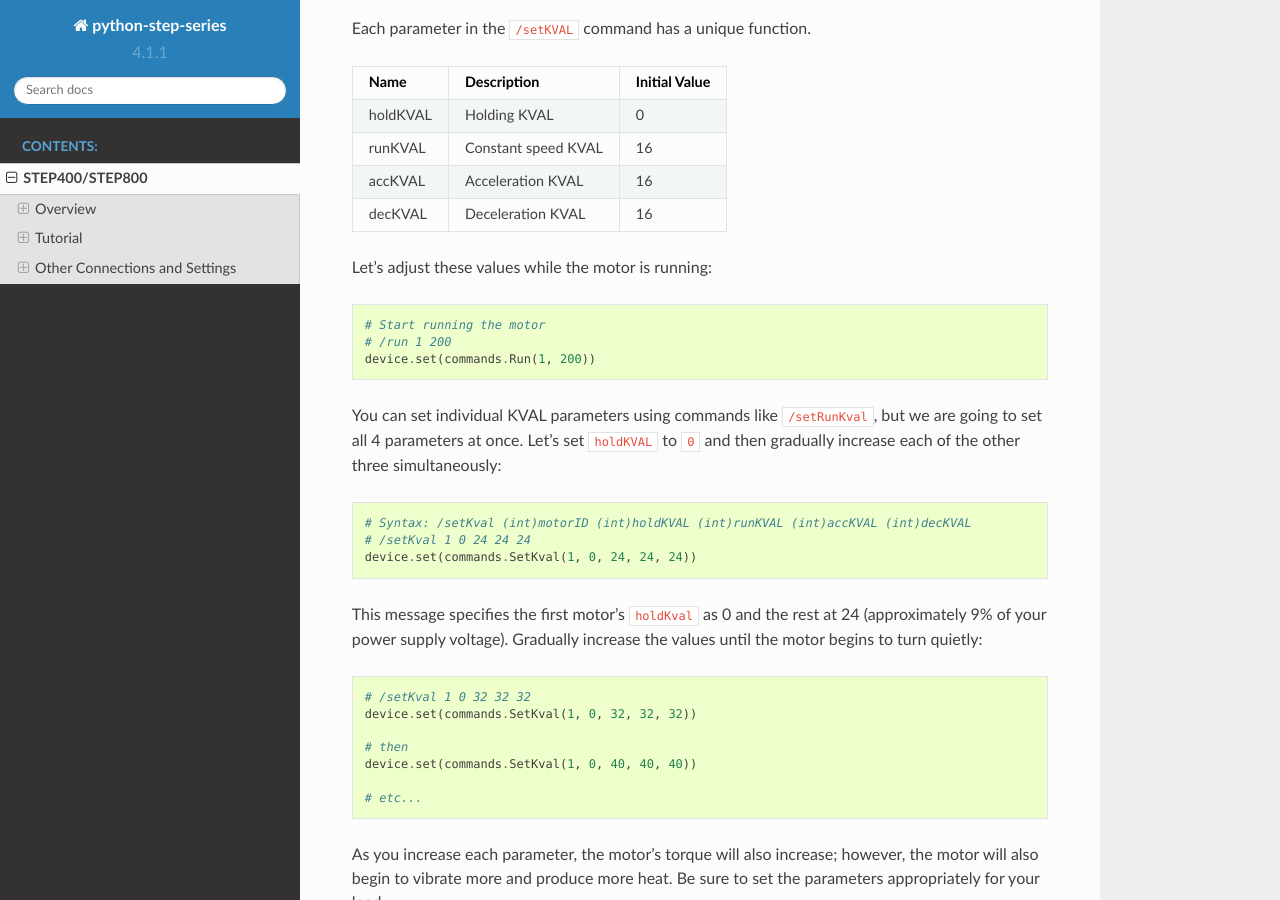
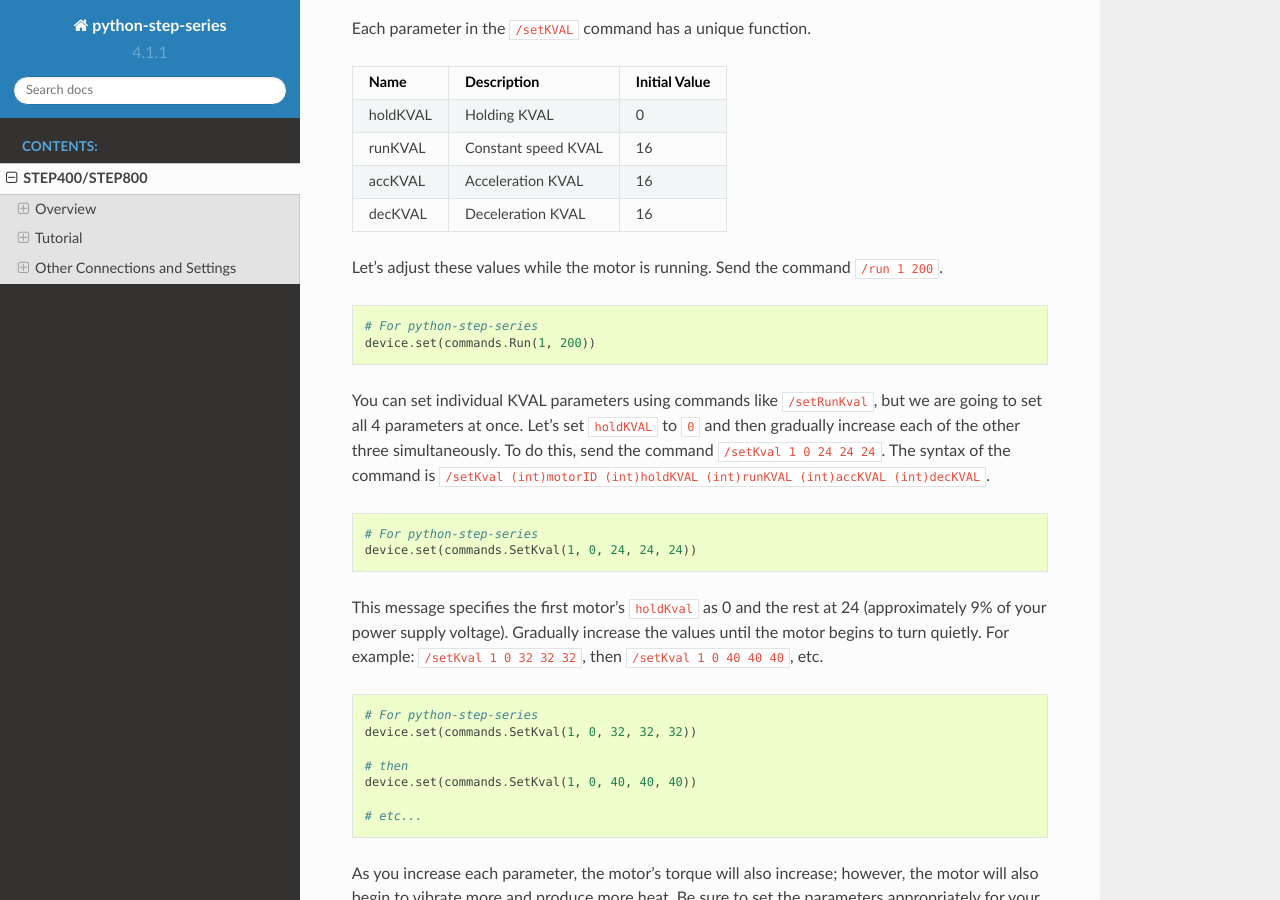
Before and after one commit to ponoor/python-step-series, a Sphinx documentation site: the page built from docs/step-series.rst, in a window 1280 px wide and 900 px high, scrolled down 11757 px. Built offline with Sphinx 7.4.7 and the Read the Docs theme 2.0.0, drawn with Linux system fonts in a browser that asks for light colours; some of the changed text lies outside the part shown.

Commit message:
Clarify the distinction between raw commands and python code

```diff
--- a/docs/step-series.rst
+++ b/docs/step-series.rst
@@ -352,11 +352,11 @@ For example, to run an ``SM-42BYG011-25`` at 1 RPS, the command ``/run 1 200`` c
     device.set(commands.Run(1, 200))
 
 Is the motor now slowly spinning? If there is an issue, or you would like to stop it, set the speed
-to 0 using the ``/run`` command or send:
+to 0 using the ``/run`` command or send  ``/hardHiZ 255``:
 
 .. code-block:: python
 
-    # /hardHiZ 255
+    # For python-step-series
     device.set(commands.HardHiZ(255))
 
 .. warning:: Do **not** disconnect the motor while it is active and running. This will damage your
@@ -389,30 +389,30 @@ Each parameter in the ``/setKVAL`` command has a unique function.
 |decKVAL |Deceleration KVAL  |16           |
 +--------+-------------------+-------------+
 
-Let's adjust these values while the motor is running:
+Let's adjust these values while the motor is running. Send the command ``/run 1 200``.
 
 .. code-block:: python
 
-    # Start running the motor
-    # /run 1 200
+    # For python-step-series
     device.set(commands.Run(1, 200))
 
 You can set individual KVAL parameters using commands like ``/setRunKval``, but we are going to set
 all 4 parameters at once. Let's set ``holdKVAL`` to ``0`` and then gradually increase each of the
-other three simultaneously:
+other three simultaneously. To do this, send the command ``/setKval 1 0 24 24 24``. The syntax of
+the command is ``/setKval (int)motorID (int)holdKVAL (int)runKVAL (int)accKVAL (int)decKVAL``.
 
 .. code-block:: python
 
-    # Syntax: /setKval (int)motorID (int)holdKVAL (int)runKVAL (int)accKVAL (int)decKVAL
-    # /setKval 1 0 24 24 24
+    # For python-step-series
     device.set(commands.SetKval(1, 0, 24, 24, 24))
 
 This message specifies the first motor's ``holdKval`` as 0 and the rest at 24 (approximately 9% of
-your power supply voltage). Gradually increase the values until the motor begins to turn quietly:
+your power supply voltage). Gradually increase the values until the motor begins to turn quietly.
+For example: ``/setKval 1 0 32 32 32``, then ``/setKval 1 0 40 40 40``, etc.
 
 .. code-block:: python
 
-    # /setKval 1 0 32 32 32
+    # For python-step-series
     device.set(commands.SetKval(1, 0, 32, 32, 32))
 
     # then
@@ -558,12 +558,6 @@ please generate the settings file from the `Configuration Tool`_ and load it ont
     :ref:`microSD Card Setup`.
 
 
-
-
-
-
-
-
 .. _powerSTEP01: https://www.st.com/en/motor-drivers/powerstep01.html
 .. _L6470: https://www.st.com/en/motor-drivers/l6470.html
 
```
